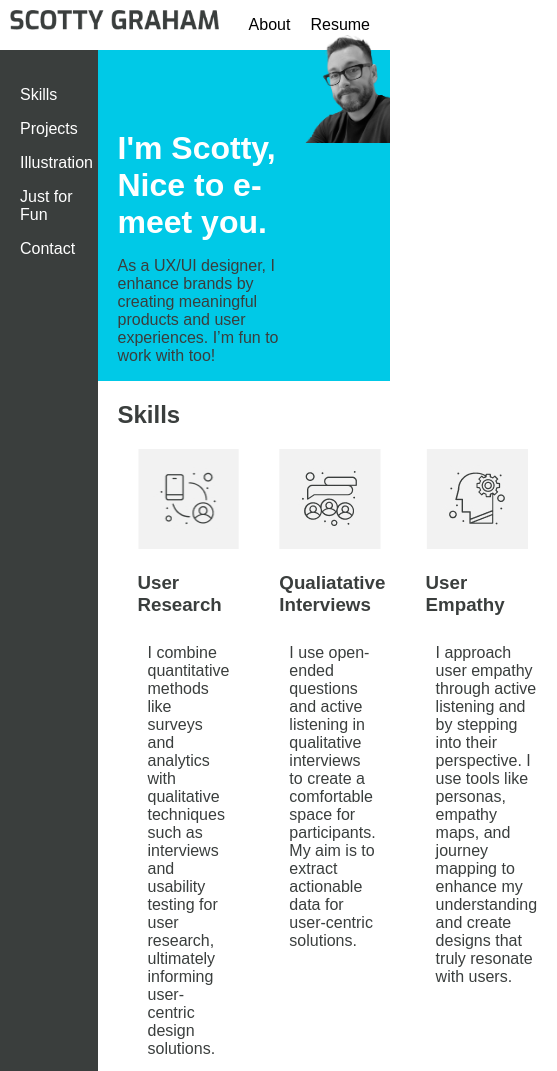
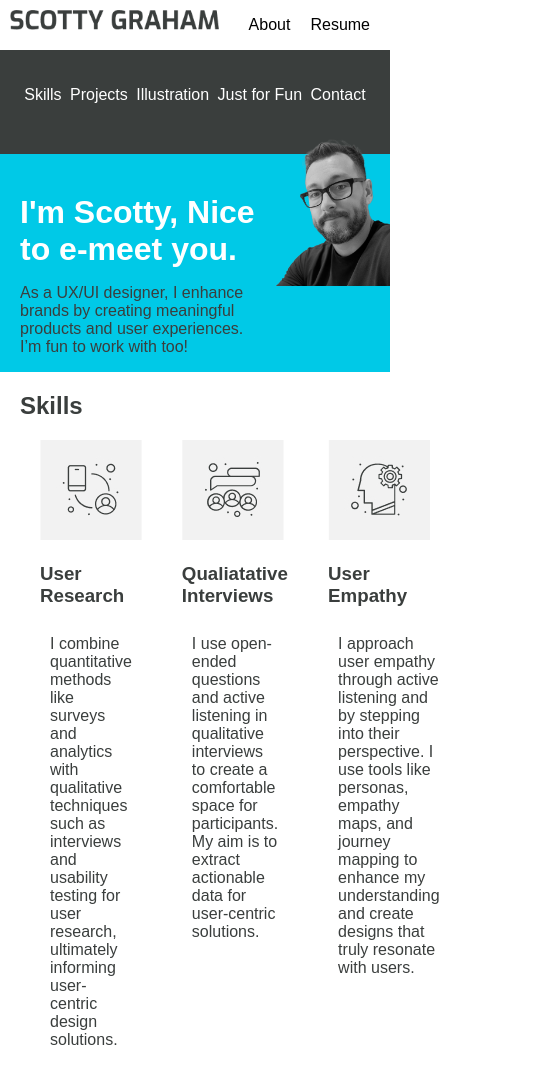
Before and after one commit to goodforscotty/UX_UI_HW_18, a plain HTML site: page index.html in a window 390 px wide. Shown: the top 1071 px of the page, 557 px wide, since content can reach past the window. Drawn offline with Linux system fonts and the light colour scheme.

Commit message:
Update style.css

```diff
--- a/CSS/style.css
+++ b/CSS/style.css
@@ -6,11 +6,10 @@ body {
 
 
 header {
-    /* display: flex; */
-    /*  background-color: #3a3e3d; */
+
     padding: 20px;
     align-items: center;
-    /* justify-content: space-between;*/
+
 }
 
 
@@ -46,14 +45,12 @@ header {
 nav ul {
     list-style: none;
     padding: 20px;
-    /*  display: flex;
-    flex-direction: column; */
+
 }
 
 
 .container {
     display: flex;
-    /*   justify-content: space-around; */
     color: white;
     background-color: #3a3e3d;
     width: 100%;
@@ -68,7 +65,7 @@ nav ul {
 
 .column-one {
     width: 25%;
-    /* background-color: #3a3e3d; */
+
     padding-left: 0px;
 }
 
@@ -97,7 +94,7 @@ nav ul {
 
 
 .image-section {
-    /*  flex: 1; */
+
     margin-bottom: -3px;
     margin-top: -15px;
 }
@@ -136,8 +133,6 @@ button {
 
 .paragraph-section {
     background-color: white;
-    /*   display: flex;
-    justify-content: space-between;*/
     padding: 20px;
 }
 
@@ -220,33 +215,71 @@ button {
 }
 
 
-/* STEP 6 */
+/* STEP 6 - Mobile Media Query */
 
-/* Mobile Media Query */
 @media screen and (max-width: 600px) {
-    /* My UX Skills Section for Mobile */
+
+    .container {
+        display: flex;
+        flex-direction: column;
+        color: white;
+        background-color: #3a3e3d;
+        width: 100%;
+
+    }
+
+
+    .column {
+        padding: 0px;
+    }
+
+    .column-one {
+        width: 100%;
+    }
+
+
+    .column-two {
+        width: 100%;
+        background-color: #00c9e7;
+
+    }
+
+    nav ul {
+        padding: 20px;
+        display: flex;
+        flex-direction: row;
+        justify-content: space-evenly;
+    }
+
+    .text-section {
+        padding-top: 40px;
+        padding-left: 20px;
+        background-color: #00c9e7;
+        color: white;
+        /* outline: 1px solid orange; */
+    }
+
     .mySkills {
         display: flex;
-        flex-direction: column; /* Change to column for mobile */
+        flex-direction: column;
     }
 
     .skill {
-        width: 100%; /* Take up 100% width on mobile */
+        width: 100%;
     }
 
-    /* My Work Section for Mobile */
+
     .myWork {
         display: grid;
-        grid-template-rows: auto; /* Adjust rows for mobile */
-        grid-template-columns: 100%; /* Adjust columns for mobile */
-        grid-template-areas:
-            "project1"
+        grid-template-rows: auto;
+        grid-template-columns:
+            grid-template-areas: "project1"
             "project2"
             "view-all";
     }
 
     .project {
-        margin: 10px; /* Adjust margins as needed for mobile */
-        padding: 10px; /* Adjust padding as needed for mobile */
+        margin: 10px;
+        padding: 10px;
     }
 }
```
